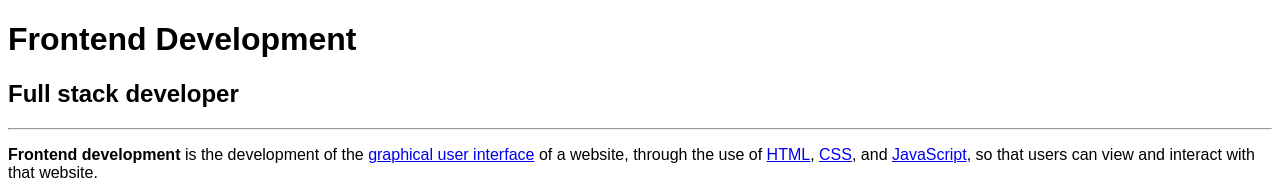
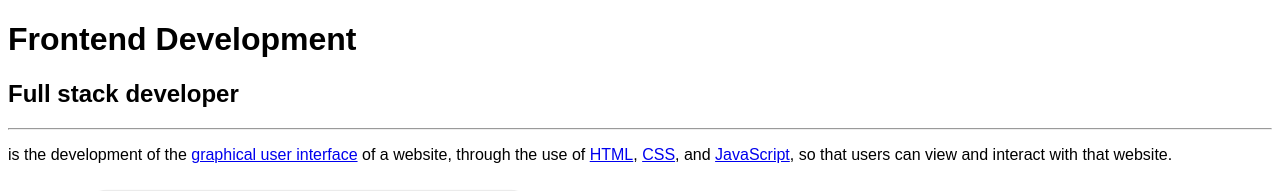
Before and after one commit to Ahamthbasha/javascript-programs, a plain HTML site: page index.html in a window 1280 px wide. Shown: the top 191 px of the page. Drawn offline with Linux system fonts and the light colour scheme.

Commit message:
inner text vs text content

```diff
--- a/dommanipulation.js
+++ b/dommanipulation.js
@@ -296,3 +296,63 @@ null
 getElementsByClassName()
 
 */
+//111.DIFFERENCE BETWEEN INNERTEXT AND TEXTCONTENT
+
+const paragraph=document.querySelector('p')
+console.log(paragraph)
+// console.log(paragraph.innerHTML)
+// paragraph.innerHTML="<h4>soorarai pottru</h4>"
+// console.log(paragraph.innerHTML)
+// console.log(paragraph.innerText)//It show the text like a paragraph.
+// console.log(paragraph.textContent)//It show the text with the format of newline and spaces.And it also display the hide text
+// console.log(paragraph.innerHTML)
+// {/* <b style="display:none;">Frontend development</b> is the development of the
+// <a href="https://en.wikipedia.org/wiki/Graphical_user_interface" target="_blank" title="Graphical user interface">graphical user interface</a>
+// of a website, through the use of
+// <a target="_blank" href="https://en.wikipedia.org/wiki/HTML">HTML</a>,
+// <a target="_blank" href="https://en.wikipedia.org/wiki/CSS">CSS</a>, and
+// <a target="_blank" href="https://en.wikipedia.org/wiki/JavaScript">JavaScript</a>, so that users can view and interact with that website. */}
+// console.log(paragraph.innerText)
+// is the development of the graphical user interface of a website, through the use of HTML, CSS, and JavaScript, so that users can view and interact with that website.
+// console.log(paragraph.textContent)
+// Frontend development is the development of the
+//       graphical user interface
+//       of a website, through the use of
+//       HTML,
+//       CSS, and
+//       JavaScript, so that users can view and interact with that website.
+
+///////////////////////////////////////////////
+
+//opacity:0 and pointer-events css property used to hide the text in that case innerText does not support it.The text will show.
+
+//display:none:wont show the hiddentext and visibility:hidden:wont show the hiddentext but atstart there will be gap.
+
+///guess yourself what will be the output
+
+// paragraph.innerHTML='<h1>Hi</h1>'
+// paragraph.innerText='<h1>Hi</h1>'
+// paragraph.textContent='<h1>Hi</h1>'
+
+/*
+questions based on difference between innerText and textContent in js
+
+1.What is the primary difference between the innerText and textContent properties in JavaScript?
+innerText retrieves or sets the content of an element including any rendered text visible on the screen, while textContent retrieves or sets the content of an element including all text nodes.
+
+2.In JavaScript, which property is more performance-friendly when dealing with text manipulation and is not affected by CSS styles?
+textContent
+
+3.What does the innerText property return in JavaScript?
+The text content of an element, without considering styling or CSS
+
+4.<div id="content">
+    <p>This is <span>inner</span> content.</p>
+</div>
+Which JavaScript code will update the text content inside the <div> element with the ID "content" to "New content"?
+
+const div = document.querySelector('#content');
+
+div.textContent = 'New content';
+
+*/
--- a/index.html
+++ b/index.html
@@ -12,7 +12,7 @@
     <h2>Full stack developer</h2>
     <hr />
     <p>
-      <b>Frontend development</b> is the development of the
+      <b style="display:none;">Frontend development</b> is the development of the
       <a
         href="https://en.wikipedia.org/wiki/Graphical_user_interface"
         target="_blank"
```
